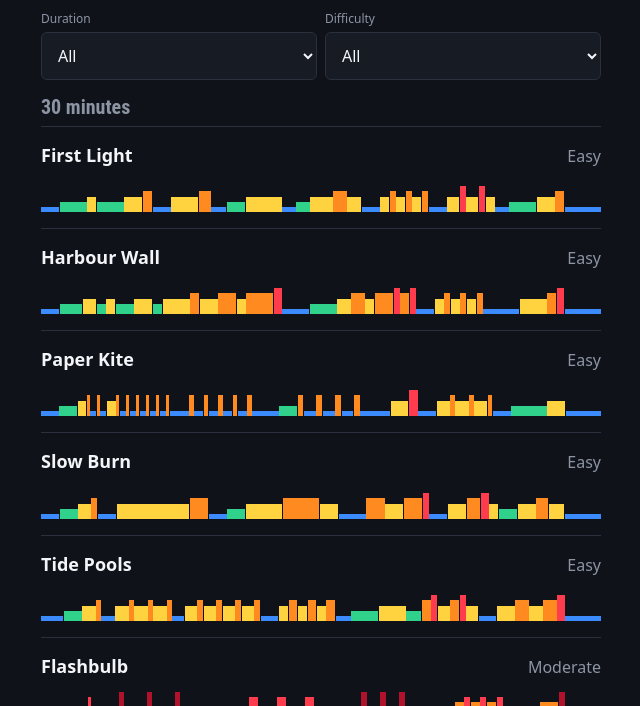
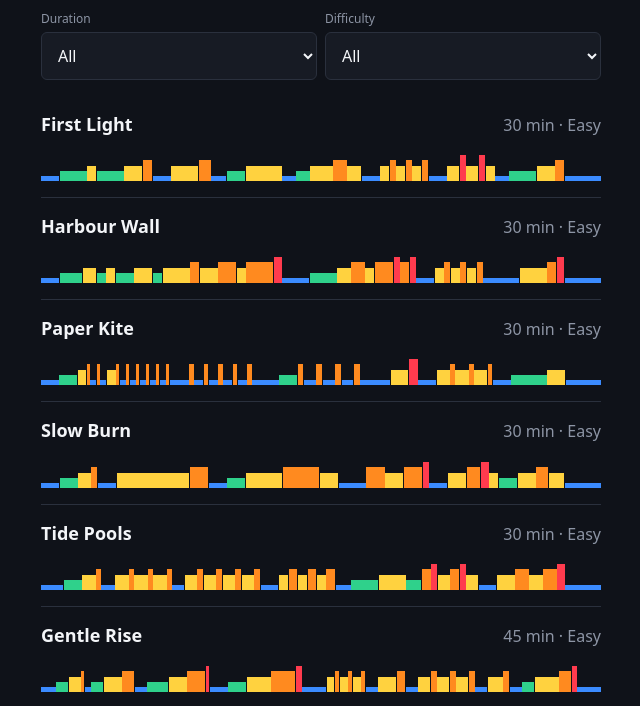
Before and after one commit to kslat3r/typhoon, a website built with Vite: page index.html in a window 1280 px wide. Shown: the part 81-787 px from the top of the page, without its empty margins (319-959 px from the left). Built offline with nearby package versions, Linux system fonts and the light colour scheme.

Commit message:
feat: one ride list without length headings
The 30 and 45 minute section headings are gone. Rides sit in one list,
ordered by grade, then length, then name, and each card now carries its
length ahead of its grade so nothing is lost.

Co-Authored-By: Claude Fable 5.1 <noreply@anthropic.com>

```diff
--- a/components/LibraryScreen/index.ts
+++ b/components/LibraryScreen/index.ts
@@ -30,7 +30,7 @@ function buildLink(href: string, label: string, detail: string | null): HTMLAnch
 }
 
 function rideDetail(ride: Ride): string {
-  const label: string = DIFFICULTY_LABELS[ride.difficulty];
+  const label: string = `${ride.lengthSeconds / 60} min · ${DIFFICULTY_LABELS[ride.difficulty]}`;
   return ride.ftpTest === undefined ? label : `${label} · ${ride.ftpTest.seconds / 60} min FTP test`;
 }
 
@@ -48,18 +48,7 @@ function buildRideCard(ride: Ride): HTMLAnchorElement {
 }
 
 function compareRides(a: Ride, b: Ride): number {
-  return difficultyRank(a.difficulty) - difficultyRank(b.difficulty) || a.name.localeCompare(b.name);
-}
-
-function buildSection(title: string, rides: Ride[]): HTMLElement {
-  const section: HTMLElement = document.createElement('section');
-  const heading: HTMLHeadingElement = document.createElement('h2');
-  heading.textContent = title;
-  section.append(heading);
-  for (const ride of rides) {
-    section.append(buildRideCard(ride));
-  }
-  return section;
+  return difficultyRank(a.difficulty) - difficultyRank(b.difficulty) || a.lengthSeconds - b.lengthSeconds || a.name.localeCompare(b.name);
 }
 
 function buildIconLink(href: string, label: string, icon: string): HTMLAnchorElement {
@@ -149,16 +138,8 @@ function buildFilters(root: HTMLElement, rides: Ride[], filters: LibraryFilters)
 export default function renderLibraryScreen(root: HTMLElement, rides: Ride[] = RIDES): void {
   const filters: LibraryFilters = loadLibraryFilters();
   const matched: Ride[] = filterRides(rides, filters).sort(compareRides);
-  const thirty: Ride[] = matched.filter((ride: Ride): boolean => ride.lengthSeconds === 1800);
-  const fortyFive: Ride[] = matched.filter((ride: Ride): boolean => ride.lengthSeconds === 2700);
-  const children: HTMLElement[] = [buildHeader(), buildFilters(root, rides, filters)];
-  if (thirty.length > 0) {
-    children.push(buildSection('30 minutes', thirty));
-  }
-  if (fortyFive.length > 0) {
-    children.push(buildSection('45 minutes', fortyFive));
-  }
-  if (thirty.length === 0 && fortyFive.length === 0) {
+  const children: HTMLElement[] = [buildHeader(), buildFilters(root, rides, filters), ...matched.map(buildRideCard)];
+  if (matched.length === 0) {
     const empty: HTMLParagraphElement = document.createElement('p');
     empty.className = 'library-empty';
     empty.textContent = 'No tracks match these filters.';
--- a/styles/app.css
+++ b/styles/app.css
@@ -217,7 +217,7 @@ footer > a:not(.ride-link) + a {
   border-color: var(--line);
 }
 
-.library-filters + section h2 {
+.library-filters + .ride-card {
   margin-top: var(--space-4);
 }
 
```
Also changed, not shown: components/LibraryScreen/index.test.ts (+3 -2 lines).
